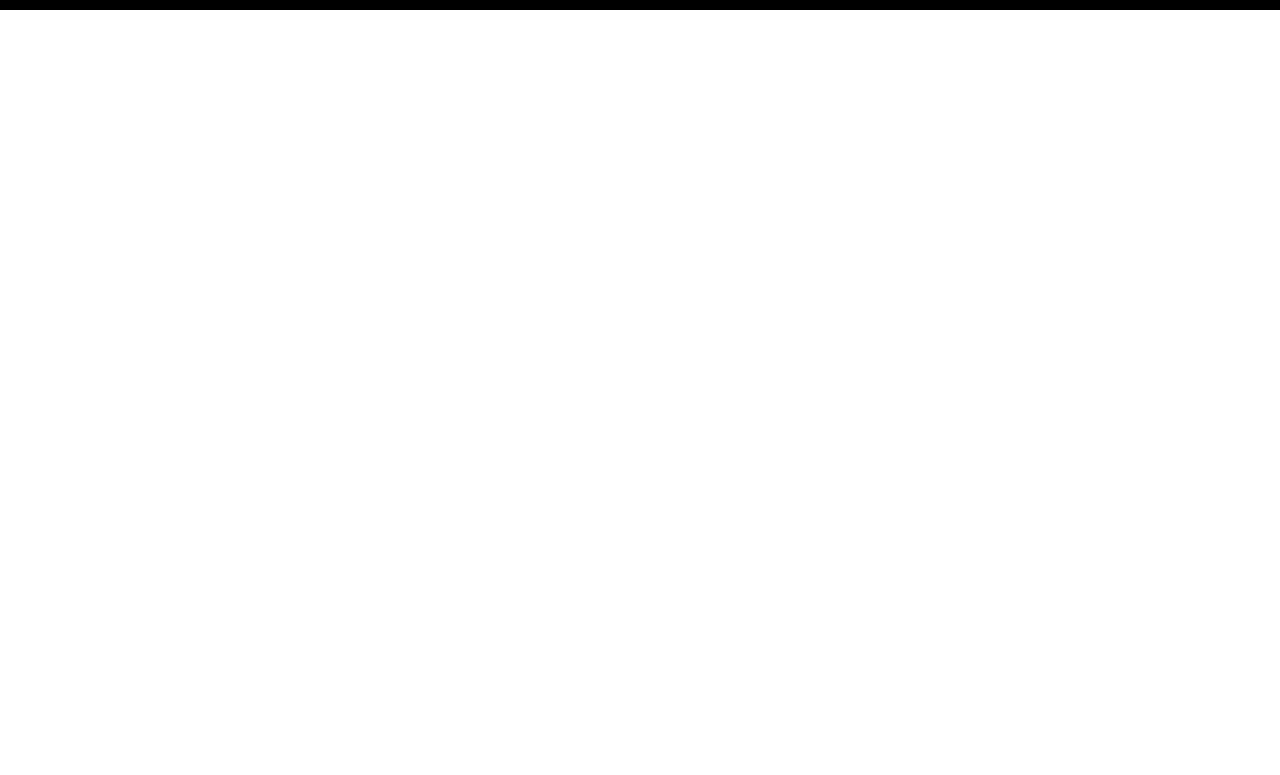
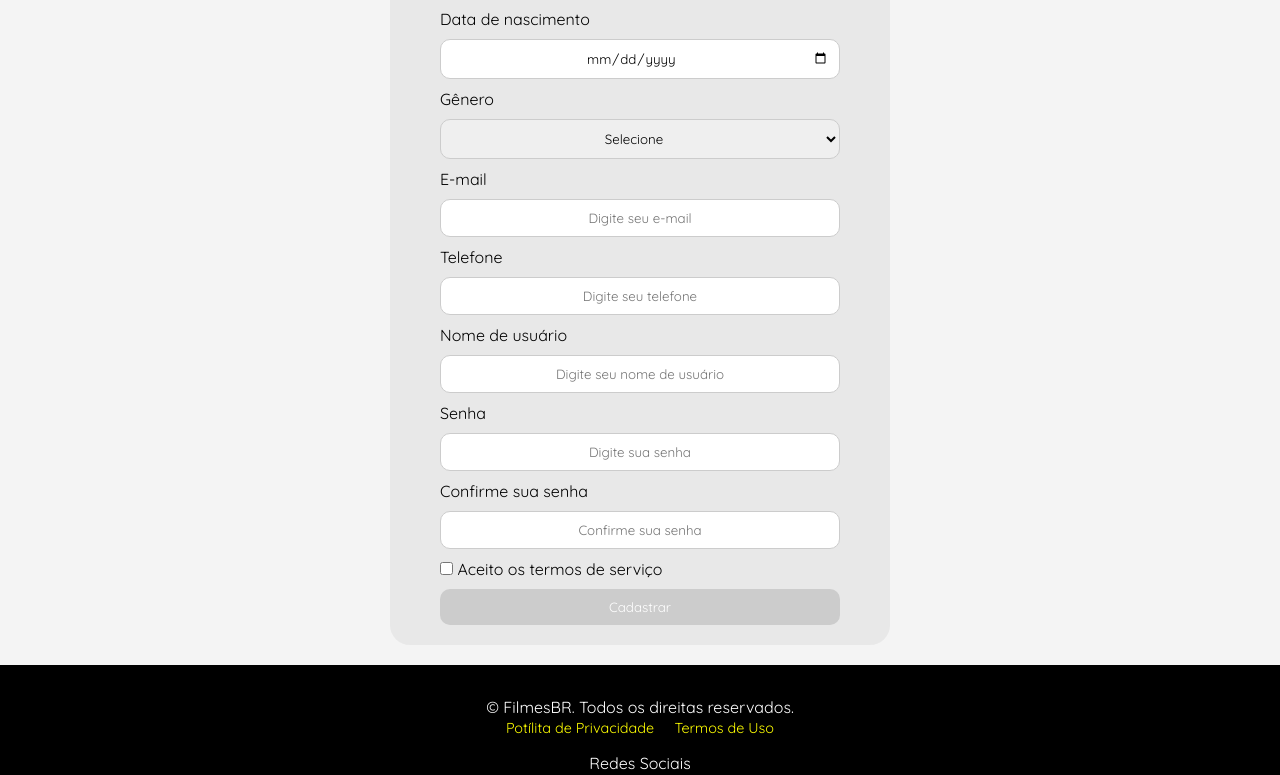
Before and after one commit to Jcjulio20060/MovieStream, a plain HTML site: page subpagina/user/cadastro/index.html in a window 1280 px wide. Shown: the part 281-1056 px from the top of the page. Before the commit the page ends 800 px from the top, so only its background shows below. Drawn offline with nearby package versions, Linux system fonts and the light colour scheme; files that its build step writes are made by us from their sources; files whose address does not match are found by name.

Commit message:
Adição das páginas de login e cadastro

```diff
--- a/css/main-style.css
+++ b/css/main-style.css
@@ -25,6 +25,7 @@ header {
 main {
     margin: 10px;
     margin-top: 70px;
+    min-height: 693px;
 }
 
 footer {
--- /dev/null
+++ b/subpagina/filmes/style.css
@@ -0,0 +1,49 @@
+.movie-container {
+    display: flex;
+    margin-left: 20%;
+    margin-right: 20%;
+    background-color: rgb(0, 0, 0, 0.05);
+    height: 653px;
+    border-radius: 20px;
+    padding: 20px;
+    align-items: center;
+}
+
+.movie-container img {
+    border-radius: 15px;
+    height: 300px;
+}
+
+.info {
+    position: relative;
+    padding: 20px;
+    font-size: 20px;
+    text-align: justify;
+    height: 300px;
+}
+
+.compra {
+    position: absolute;
+    width: 95%;
+    bottom: 0;
+    text-align: center;
+    padding-bottom: 20px;
+}
+
+.value {
+    padding-bottom: 10px;
+}
+
+button {
+    padding: 10px 20px;
+    border: 1px solid black;
+    border-radius: 10px;
+    background-color: rgb(0, 0, 255, 0.7);
+    color: white;
+    cursor: pointer;
+    font-size: 15px;
+}
+
+button:hover {
+    background-color: blue;
+}
--- a/subpagina/user/cadastro/index.html
+++ b/subpagina/user/cadastro/index.html
@@ -5,7 +5,7 @@
         <meta name="viewport" content="width=device-width, initial-scale=1.0">
         <title>FilmesBR</title>
         <link rel="shortcut icon" href="../../img/favicon.ico" type="image/x-icon">
-        <link rel="stylesheet" href="../../css/main-style.css">
+        <link rel="stylesheet" href="../../../css/main-style.css">
         <link rel="stylesheet" href="style.css">
     </head>
     <body>
@@ -16,16 +16,17 @@
             <nav class="options" id="menu">
                 <ul>
                     <li>
-                        <a href="#">Início</a>
+                        <a href="../../../index.html
+                        ">Início</a>
                     </li>
                     <li>
                         <a href="#">Filmes</a>
                     </li>
                     <li>
-                        <a href="#">Contato</a>
+                        <a href="../../contact/index.html">Contato</a>
                     </li>
                     <li>
-                        <a href="#">Sobre Nós</a>
+                        <a href="../../about-us/index.html">Sobre Nós</a>
                     </li>
                 </ul>
             </nav>
@@ -33,25 +34,67 @@
         <hr>
         <!--Corpo do Site-->
         <main>
-            <h2>Olá!</h2>
+            <div class="login">
+                <img src="../../../img/account.png" alt="">
+                <div class="info">
+                    <form>
+                        <label for="full-name">Nome completo</label>
+                        <input type="text" class="text" id="full-name" name="full-name" placeholder="Digite seu nome completo" required>
+
+                        <label for="birth-date">Data de nascimento</label>
+                        <input type="date" class="text" id="birth-date" name="birth-date" required>
+
+                        <label for="gender">Gênero</label>
+                        <select id="gender" class="text" name="gender" required>
+                            <option value="">Selecione</option>
+                            <option value="masculino">Masculino</option>
+                            <option value="feminino">Feminino</option>
+                            <option value="outro">Outro</option>
+                            <option value="prefiro-nao-dizer">Prefiro não dizer</option>
+                        </select>
+
+                        <label for="email">E-mail</label>
+                        <input type="email" class="text" id="email" name="email" placeholder="Digite seu e-mail" required>
+
+                        <label for="phone">Telefone</label>
+                        <input type="tel" class="text" id="phone" name="phone" placeholder="Digite seu telefone" required>
+
+                        <label for="username">Nome de usuário</label>
+                        <input type="text" class="text" id="username" name="username" placeholder="Digite seu nome de usuário" required>
+
+                        <label for="password">Senha</label>
+                        <input type="password" class="text" id="password" name="password" placeholder="Digite sua senha" required>
+
+                        <label for="confirm-password">Confirme sua senha</label>
+                        <input type="password" class="text" id="confirm-password" name="confirm-password" placeholder="Confirme sua senha" required>
+
+                        <div class="checkbox-container">
+                            <input type="checkbox" id="terms" name="terms" required>
+                            <label for="terms">Aceito os termos de serviço</label>
+                        </div>
+
+                        <button class="button" type="submit" disabled>Cadastrar</button>
+                    </form>
+                </div>
+            </div>
         </main>
         <!--Rodapé do Site-->
         <footer>
             <p>&copy; FilmesBR. Todos os direitas reservados.</p>
-            <a href="#" class="terms">Potílita de Privacidade</a>
-            <a href="#" class="terms">Termos de Uso</a>
+            <a href="../../policy-privacy/index.html" class="terms">Potílita de Privacidade</a>
+            <a href="../../terms-of-use/index.html" class="terms">Termos de Uso</a>
             <p class="social">Redes Sociais</p>
             <div class="social-media">
                 <a href="">
-                    <img src="../../img/youtube-icon.png" alt="">
+                    <img src="../../../img/youtube-icon.png" alt="">
                     <p>Youtube</p>
                 </a>
                 <a href="">
-                    <img src="../../img/facebook-icon.png" alt="">
+                    <img src="../../../img/facebook-icon.png" alt="">
                     <p>facebook</p>
                 </a>
                 <a href="">
-                    <img src="../../img/telegram-icon.png" alt="">
+                    <img src="../../../img/telegram-icon.png" alt="">
                     <p>Telegram</p>
                 </a>
             </div>
--- /dev/null
+++ b/subpagina/user/cadastro/style.css
@@ -0,0 +1,95 @@
+/* Reajuste das partes */
+header {
+    position: static;
+}
+
+/* Centralização da área de login */
+main {
+    display: flex;
+    justify-content: center;
+    min-height: 703px;
+    margin: 0;
+    padding: 20px;
+    background-color: #f4f4f4; /* Fundo leve para contraste */
+}
+
+footer {
+    margin-top: 0;
+}
+
+form {
+    display: grid;
+    gap: 10px;
+}
+
+/* Área de login */
+.login {
+    display: flex;
+    flex-direction: column; /* Coloca os elementos verticalmente */
+    align-items: center;    /* Centraliza horizontalmente */
+    background-color: rgb(0, 0, 0, 0.05);
+    border-radius: 20px;
+    width: 500px;
+    margin: 0 auto; /* Centraliza a div na página */
+}
+
+.login img {
+    max-width: 100px; /* Tamanho da imagem ajustável */
+    height: auto;
+    margin-top: 30px;
+}
+
+/* Informação dentro da área de login */
+.info {
+    margin: 0 30px; /* Margens laterais uniformes */
+    width: 80%;
+    margin-bottom: 20px;
+}
+
+/* Estilos dos inputs das caixas de textos */
+.text {
+    border: 1px solid #ccc; /* Adicionado borda inicial */
+    padding: 10px; /* Espaçamento interno para maior conforto */
+    border-radius: 10px;
+    text-align: center;
+    box-sizing: border-box; /* Inclui borda no tamanho total */
+    transition: border-color 0.3s ease; /* Transição suave */
+}
+
+.text:hover,
+.text:focus {
+    border-color: black; /* Altera apenas a cor da borda */
+    outline: none; /* Remove contorno padrão */
+}
+
+/* Estilos das formas de contas */
+.contas {
+    display: grid;
+    gap: 5px; /* Espaçamento entre elementos */
+    text-align: center;
+    font-size: 14px;
+}
+
+.contas:hover {
+    text-decoration: underline;
+}
+
+/* Estilo do botão */
+.button {
+    border: none;
+    border-radius: 10px;
+    color: white;
+    background-color: rgba(0, 0, 255, 0.7); /* Correção de RGBA */
+    padding: 10px 20px;
+    transition: background-color 0.3s ease, transform 0.2s ease; /* Transição suave */
+    cursor: pointer;
+}
+
+.button:hover {
+    background-color: blue;
+    transform: scale(1.05); /* Leve aumento para feedback visual */
+}
+
+.button:disabled{
+    background-color: #ccc;
+}
--- /dev/null
+++ b/subpagina/user/login/style.css
@@ -0,0 +1,81 @@
+/* Reajuste das partes */
+header {
+    position: static;
+}
+
+/* Centralização da área de login */
+main {
+    display: flex;
+    justify-content: center;
+    align-items: center;
+    min-height: 703px;
+    margin: 0;
+    background-color: #f4f4f4; /* Fundo leve para contraste */
+}
+
+form {
+    display: grid;
+    gap: 10px;
+}
+
+/* Área de login */
+.login {
+    display: flex;
+    align-items: center;
+    justify-content: center;
+    background-color: rgba(0, 0, 0, 0.05);
+    border-radius: 20px;
+    width: 500px;
+    padding: 20px; /* Adicionado padding para espaçamento interno */
+    box-shadow: 0 4px 8px rgba(0, 0, 0, 0.1); /* Sombra para destacar */
+}
+
+/* Informação dentro da área de login */
+.info {
+    width: 100%;
+    margin: 0 30px; /* Margens laterais uniformes */
+}
+
+/* Estilos dos inputs das caixas de textos */
+.text {
+    border: 1px solid #ccc; /* Adicionado borda inicial */
+    padding: 10px; /* Espaçamento interno para maior conforto */
+    border-radius: 10px;
+    text-align: center;
+    box-sizing: border-box; /* Inclui borda no tamanho total */
+    transition: border-color 0.3s ease; /* Transição suave */
+}
+
+.text:hover,
+.text:focus {
+    border-color: black; /* Altera apenas a cor da borda */
+    outline: none; /* Remove contorno padrão */
+}
+
+/* Estilos das formas de contas */
+.contas {
+    display: grid;
+    gap: 5px; /* Espaçamento entre elementos */
+    text-align: center;
+    font-size: 14px;
+}
+
+.contas:hover {
+    text-decoration: underline;
+}
+
+/* Estilo do botão */
+.button {
+    border: none;
+    border-radius: 10px;
+    color: white;
+    background-color: rgba(0, 0, 255, 0.7); /* Correção de RGBA */
+    padding: 10px 20px;
+    transition: background-color 0.3s ease, transform 0.2s ease; /* Transição suave */
+    cursor: pointer;
+}
+
+.button:hover {
+    background-color: blue;
+    transform: scale(1.05); /* Leve aumento para feedback visual */
+}
```
Also changed, not shown: subpagina/filmes/index.html (+17 -7 lines), subpagina/policy-privacy/index.html (+5 -6 lines), subpagina/terms-of-use/index.html (+5 -4 lines), subpagina/user/login/index.html (+31 -11 lines), img/account.png (added), subpagina/filmes/stylee.css (deleted), subpagina/policy-privacy/style.css (added), subpagina/policy-privacy/stylee.css (deleted), subpagina/terms-of-use/style.css (added), subpagina/terms-of-use/stylee.css (deleted), subpagina/user/cadastro/stylee.css (deleted), subpagina/user/login/stylee.css (deleted).
